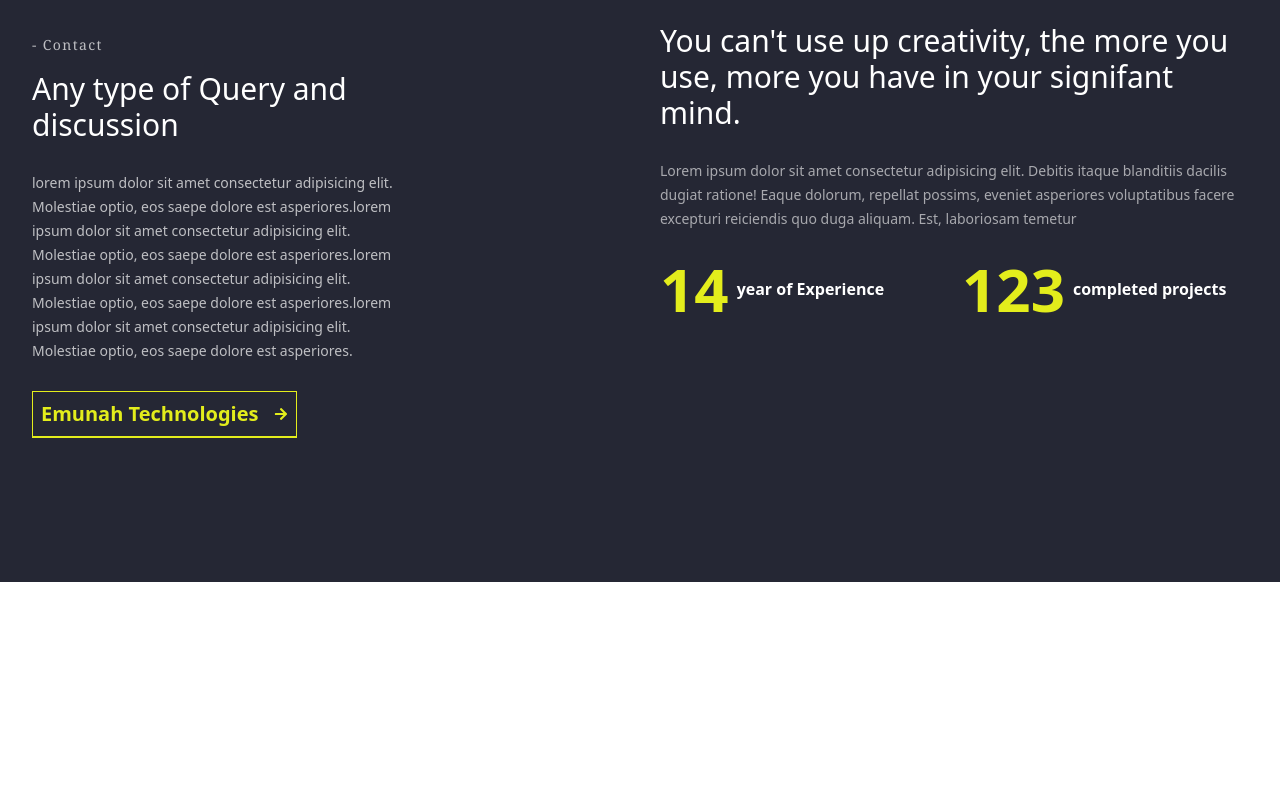
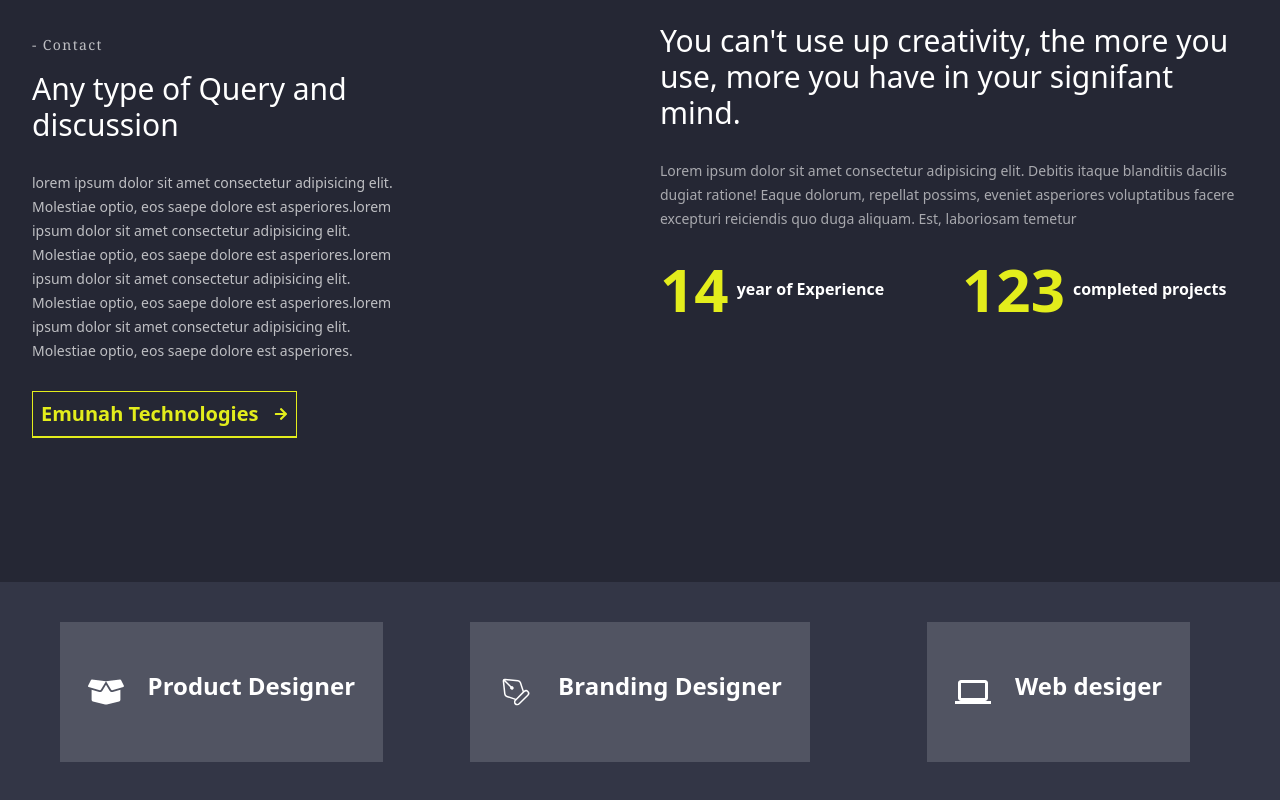
Before and after one commit to immanuelmathari/my-portfolio1, a React (Vite) app: page / in a window 1280 px wide. Shown: the part 818-1618 px from the top of the page. Before the commit the page ends 1400 px from the top, so only its background shows below. Built offline with nearby package versions, Linux system fonts and the light colour scheme.

Commit message:
skillset cards

```diff
--- a/src/App.jsx
+++ b/src/App.jsx
@@ -2,6 +2,7 @@ import React from 'react'
 import Navbar from './components/Navbar'
 import Hero from './components/Hero'
 import Contact from './components/Contact'
+import Skills from './components/Skills'
 
 const App = () => {
   return (
@@ -9,6 +10,7 @@ const App = () => {
       <Navbar />
       <Hero />
       <Contact />
+      <Skills />
     </main>
   )
 }
--- /dev/null
+++ b/src/components/Skills.jsx
@@ -0,0 +1,51 @@
+import React from 'react'
+import { CiPen } from 'react-icons/ci';
+import { FaBoxOpen } from "react-icons/fa";
+import { MdComputer } from 'react-icons/md';
+
+const skills = [
+    {
+        id: 1,
+        title: "Product Designer",
+        icon: <FaBoxOpen className='text-4xl'/>
+    },
+    {
+        id: 2,
+        title: "Branding Designer",
+        icon: <CiPen className='text-4xl' />
+    },
+    {
+        id: 3,
+        title: "Web desiger",
+        icon: <MdComputer className='text-4xl' />
+    },
+]
+
+const Skills = () => {
+  return (
+    <div className='bg-gray'>
+        {/* card section */}
+        <div className='container py-10 text-white'>
+        <div className='grid grid-cols-2 md:grid-cols-3 gap-10 place-items-center'>
+            {
+                skills.map((skill) => {
+                    return (
+                        <div key={skill.id} className='flex items-center bg-white/15 gap-6 px-7 py-12'>
+                            {skill.icon}
+                            <div className='space-y-3'>
+                            <h1 className='text-2xl font-bold'>
+                                {skill.title}
+                            </h1>
+                            <p></p>
+                                </div>
+                            </div>
+                    )
+                })
+            }
+        </div>
+        </div>
+    </div>
+  )
+}
+
+export default Skills
```
